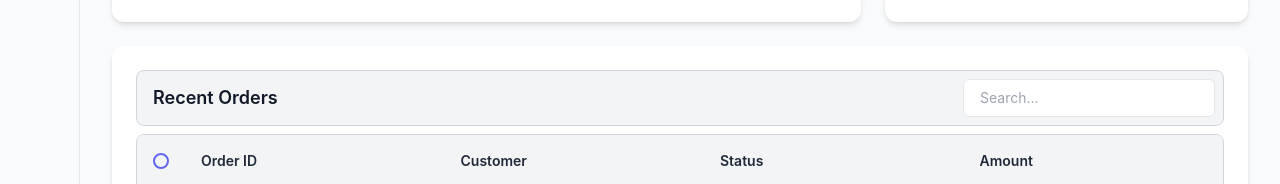
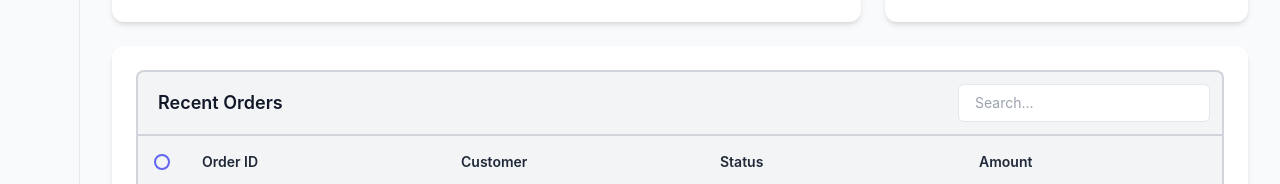
Before and after one commit to Yukkitio/react-tailwind-webapp, a React (Create React App) app: page / in a window 1280 px wide. Both pictures are taken after typing "name@example.com", "Sample123" into the empty fields and a click on the button "Sign in". Shown: the part 522-706 px from the top of the page. Built offline with nearby package versions, Linux system fonts and the light colour scheme.

Commit message:
Update DataTableComponent.js
+ UX/UI

```diff
--- a/src/components/charts/DataTableComponent.js
+++ b/src/components/charts/DataTableComponent.js
@@ -54,16 +54,12 @@ export function DataTableComponent({ title, columns, data }) {
     <div className="relative overflow-x-auto">
       {/* Titre avec effet d'ombre */}
       <div
-        className={`flex items-center justify-between p-2 ${
+        className={`flex items-center justify-between p-3 ${
           isDarkMode ? 'bg-neutral-900 border-neutral-700' : 'bg-neutral-100 border-neutral-300'
-        } border rounded-lg`}
+        } border-t-2 border-r-2 border-l-2 rounded-t-lg`}
       >
         {title && (
-          <h2
-            className={`pl-2 text-lg font-semibold ${
-              isDarkMode ? 'text-neutral-200' : 'text-neutral-900'
-            }`}
-          >
+          <h2 className={`pl-2 text-lg font-semibold ${isDarkMode ? 'text-neutral-200' : 'text-neutral-900'}`}>
             {title}
           </h2>
         )}
@@ -78,15 +74,8 @@ export function DataTableComponent({ title, columns, data }) {
         />
       </div>
 
-      {/* Espacement entre le titre et le tableau */}
-      <div className="mt-2" />
-
       {/* Conteneur de la table avec effet d'ombre, bordure arrondie et overflow caché */}
-      <div
-        className={`rounded-lg overflow-hidden ${
-          isDarkMode ? 'border border-neutral-700' : 'border border-neutral-300'
-        }`}
-      >
+      <div className={`rounded-b-lg overflow-hidden border-2 ${isDarkMode ? 'border-neutral-700' : 'border-neutral-300'}`}>
         <DataTable
           columns={columns}
           data={data}
```
